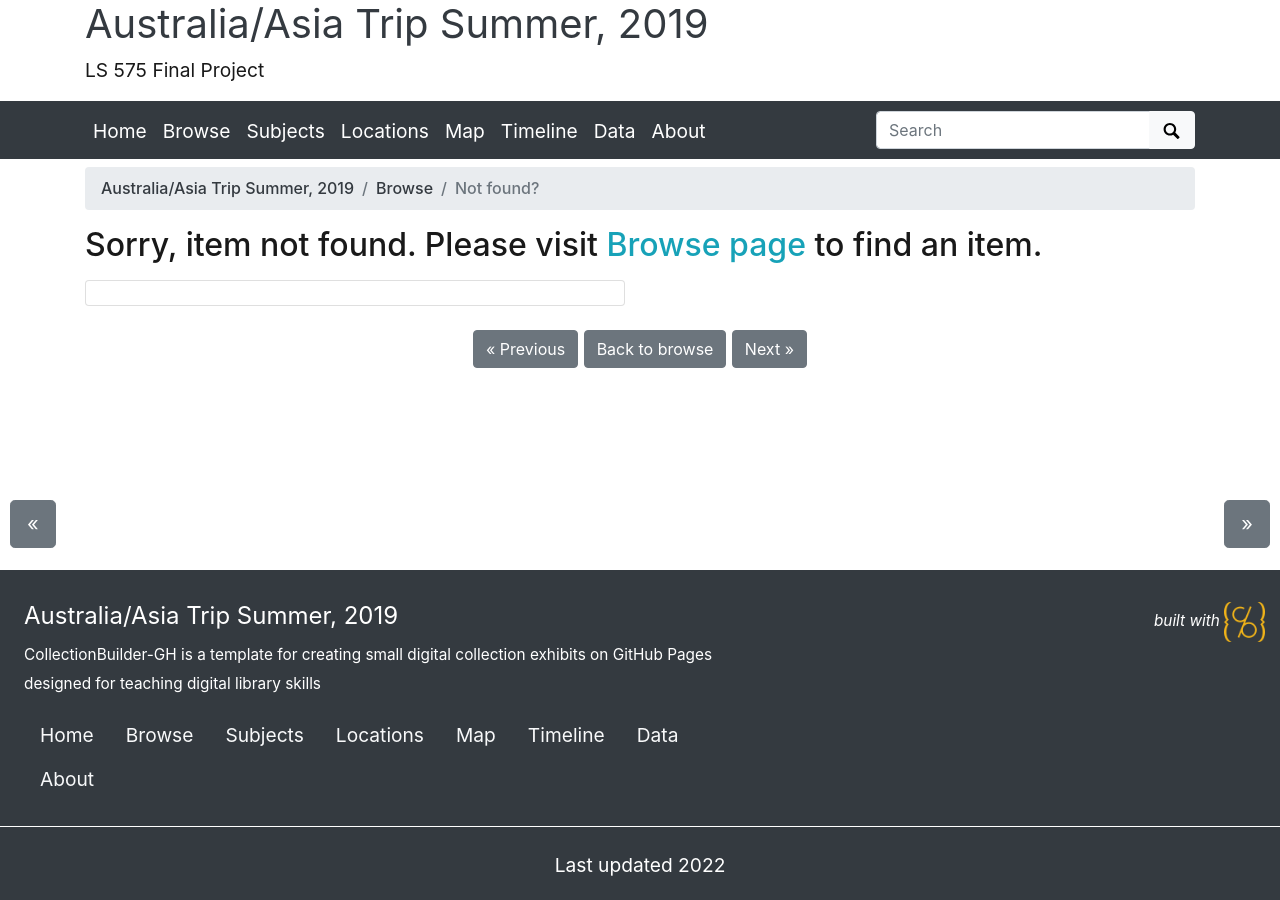
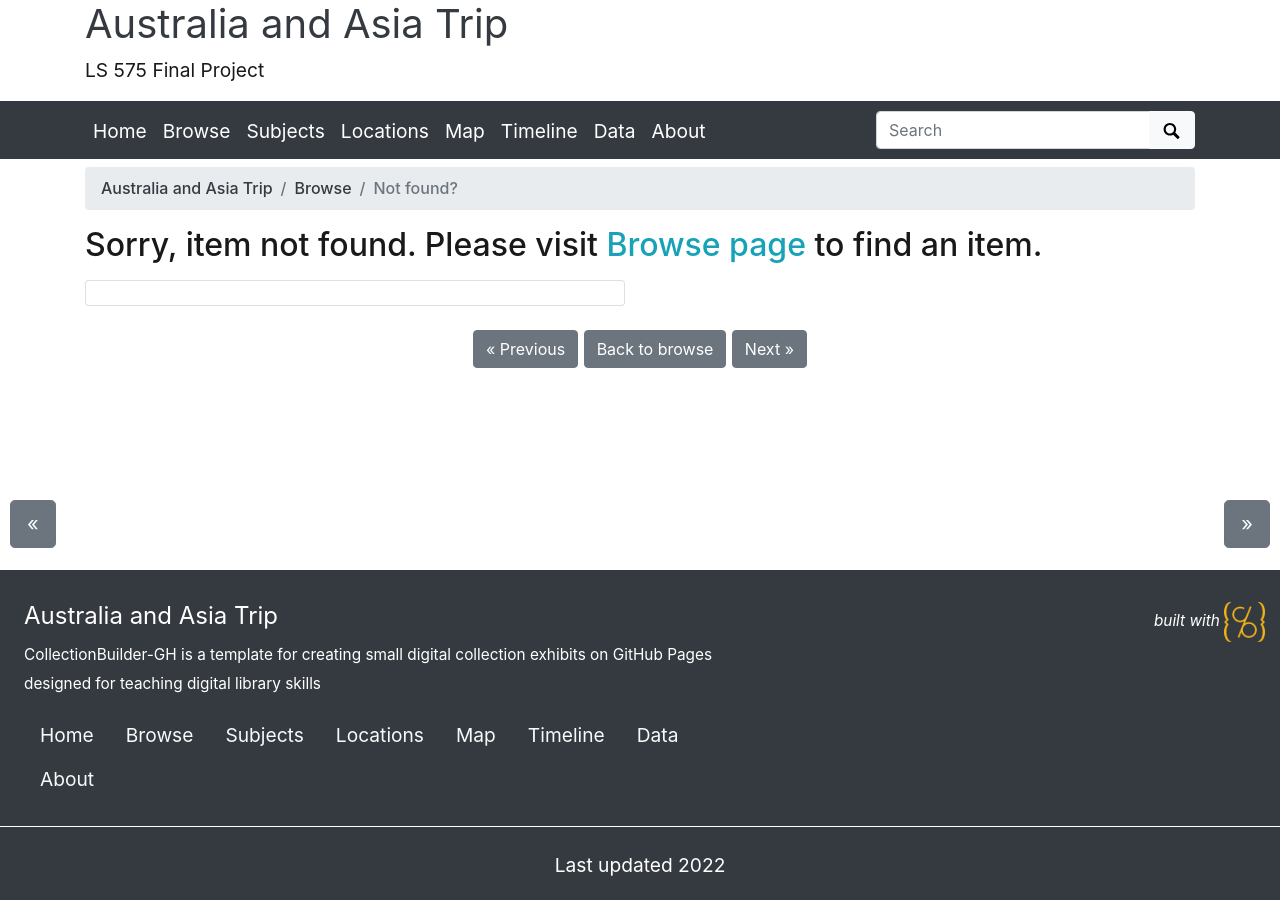
Before and after one commit to mikasmith97/final.github.io, a Jekyll site: the page built from pages/item.md, in a window 1280 px wide. Built offline with Jekyll 4.4.1, drawn with Linux system fonts in a browser that asks for light colours.

Commit message:
Update _config.yml

```diff
--- a/_config.yml
+++ b/_config.yml
@@ -20,9 +20,9 @@ source-code: https://github.com/CollectionBuilder/collectionbuilder-gh
 # SITE SETTINGS
 #
 # title of site appears in banner
-title: Australia/Asia Trip Summer, 2019
+title: "Australia and Asia Trip"
 # tagline, a short phrase that will appear throughout the site in the top banner
-tagline: LS 575 Final Project
+tagline: "LS 575 Final Project"
 # description appears in meta tags and other locations
 # this description might appear in search result lists, keep around 160 characters max
 description: "CollectionBuilder-GH is a template for creating small digital collection exhibits on GitHub Pages designed for teaching digital library skills"
```
